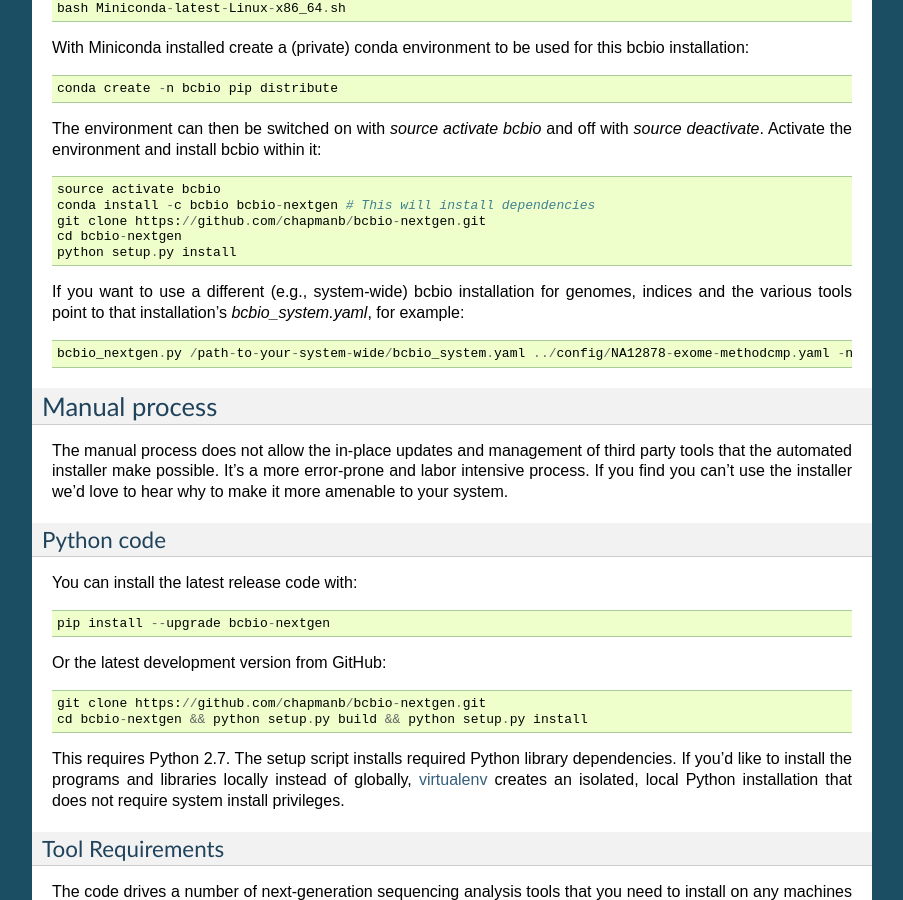
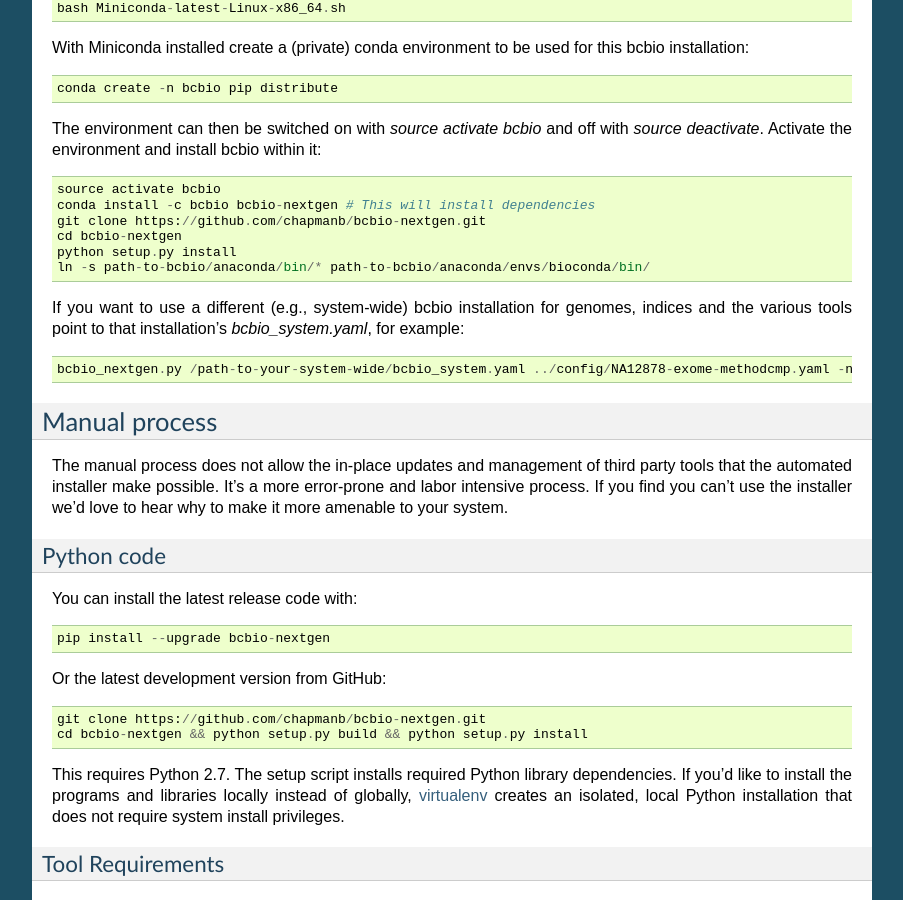
Before and after one commit to bcbio/bcbio-nextgen, a Sphinx documentation site: the page built from docs/contents/installation.rst, in a window 1280 px wide and 900 px high, scrolled down 4464 px. Shown: the whole window, without its empty margins (198-1101 px from the left). Built offline with Sphinx 7.4.7, drawn with Linux system fonts in a browser that asks for light colours.

Commit message:
fix the  No such file or directory error
install a local / private bcbio run in No such file or directory error (e.g.
 /bin/bash: bcbio/anaconda/envs/bioconda/bin/cutadapt: No such file or directory)

```diff
--- a/docs/contents/installation.rst
+++ b/docs/contents/installation.rst
@@ -309,6 +309,7 @@
   git clone https://github.com/chapmanb/bcbio-nextgen.git
   cd bcbio-nextgen
   python setup.py install
+  ln -s path-to-bcbio/anaconda/bin/* path-to-bcbio/anaconda/envs/bioconda/bin/
 
 If you want to use a different (e.g., system-wide) bcbio installation for
 genomes, indices and the various tools point to that
```
